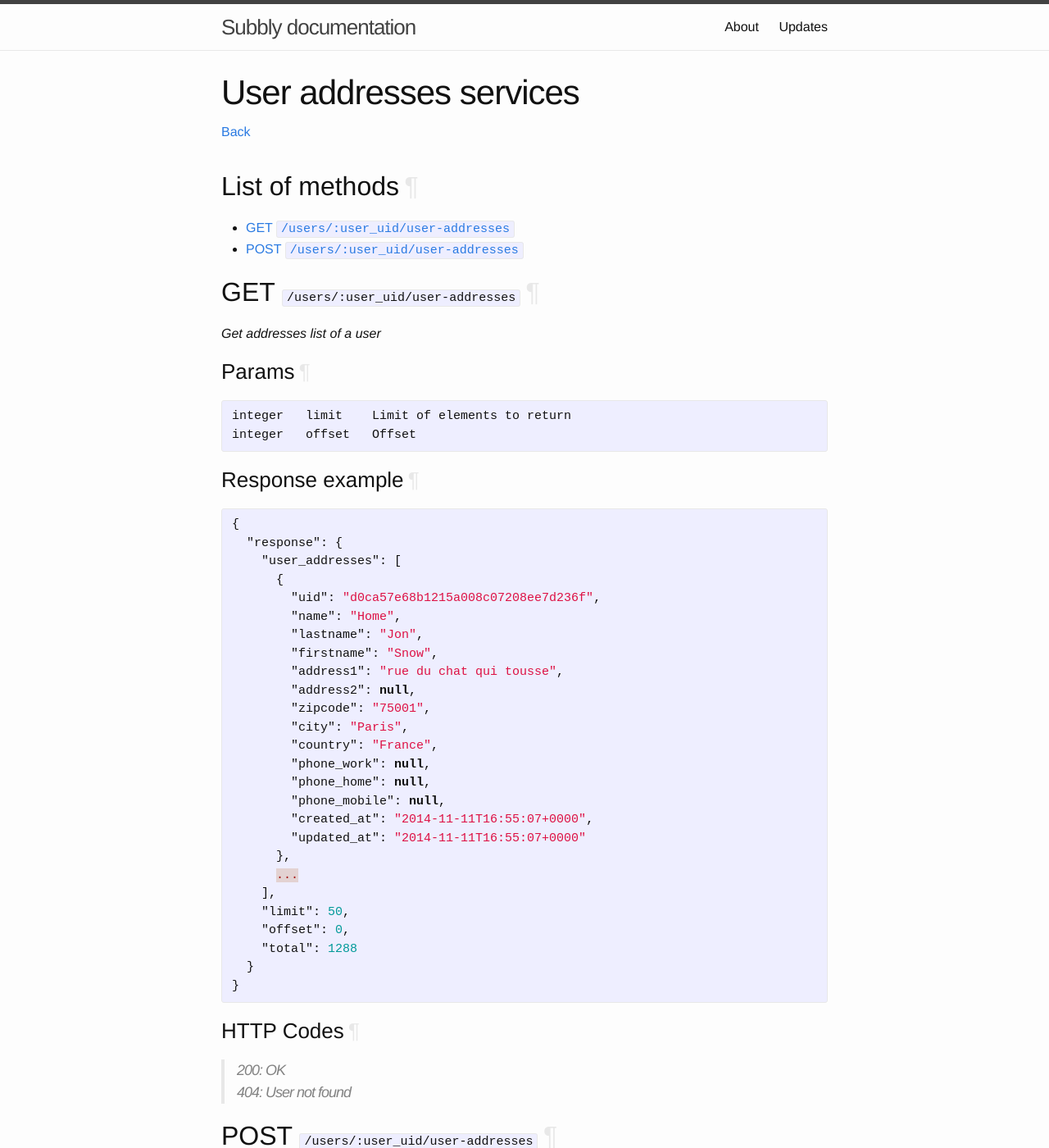
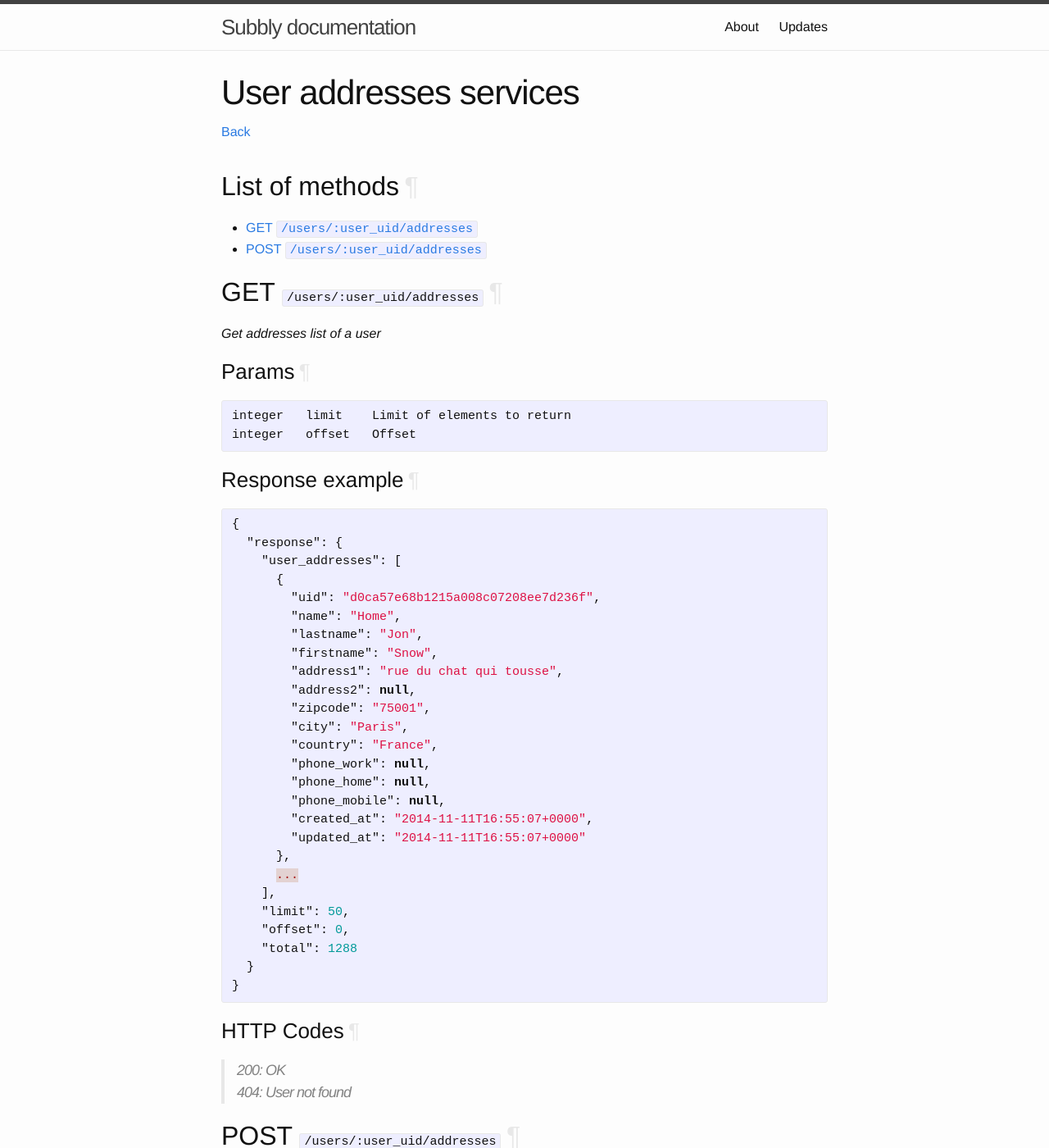
Before and after one commit to subbly/documentation, a Jekyll site: the page built from rest-api/v1/services/user-addresses.md, in a window 1280 px wide and 1400 px high. Shown: the whole window at 82% size. Built offline with Jekyll 4.4.1, drawn with Linux system fonts in a browser that asks for light colours; nearby versions of some CDN libraries.

Commit message:
Update user-addresses REST api documentation

```diff
--- a/rest-api/v1/services/user-addresses.md
+++ b/rest-api/v1/services/user-addresses.md
@@ -1,19 +1,19 @@
 ---
 layout: page
 title: User addresses services
-permalink: /rest-api/v1/services/user-addresses/
+permalink: /rest-api/v1/services/addresses/
 back_url: /rest-api/v1/services
 ---
 
 ## List of methods
 
-- [GET `/users/:user_uid/user-addresses`](#get-usersuseruiduser-addresses)
-- [POST `/users/:user_uid/user-addresses`](#post-usersuseruiduser-addresses)
+- [GET `/users/:user_uid/addresses`](#get-usersuseruidaddresses)
+- [POST `/users/:user_uid/addresses`](#post-usersuseruidaddresses)
 
 
 
 
-## GET `/users/:user_uid/user-addresses`
+## GET `/users/:user_uid/addresses`
 
 _Get addresses list of a user_
 
@@ -62,7 +62,7 @@
 
 
 
-## POST `/users/:user_uid/user-addresses`
+## POST `/users/:user_uid/addresses`
 
 _Add a new user address to a user_
 
```
